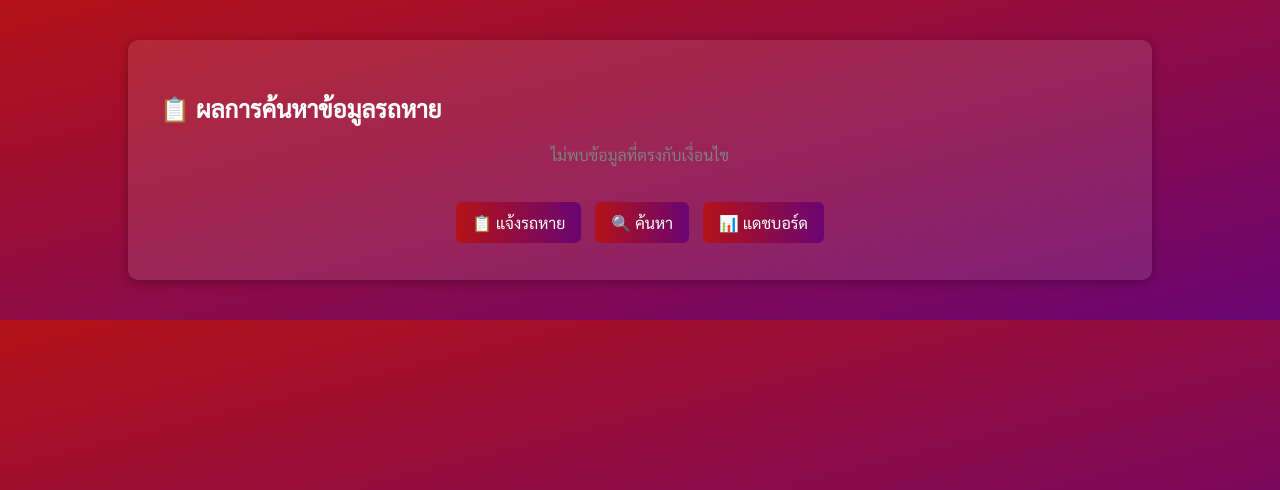
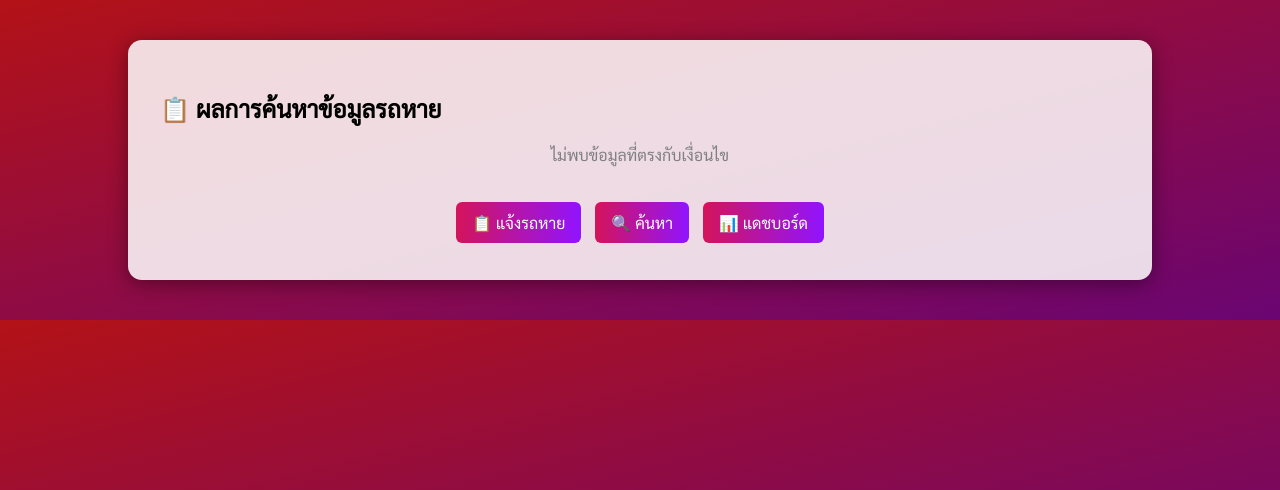
Before and after one commit to kong3161/lostcar, a FastAPI app: template templates/results.html in a window 1280 px wide. Shown: the top 490 px of the page. Run offline with FastAPI, Linux system fonts and the light colour scheme; the template is opened without the code that fills it, so the values that code supplies are empty.

```diff
--- a/templates/results.html
+++ b/templates/results.html
@@ -14,23 +14,34 @@
     .container {
       max-width: 960px;
       margin: auto;
-      background: rgba(255, 255, 255, 0.1);
+      background: rgba(255, 255, 255, 0.85);
+      color: black;
       padding: 2rem;
-      border-radius: 10px;
-      box-shadow: 0 2px 10px rgba(0, 0, 0, 0.3);
+      border-radius: 14px;
+      box-shadow: 0 4px 20px rgba(0, 0, 0, 0.4);
     }
-    .item { margin-bottom: 2rem; border-bottom: 1px solid #ddd; padding-bottom: 1rem; }
+    .item {
+      margin-bottom: 2rem;
+      border-bottom: 1px solid rgba(255, 255, 255, 0.3);
+      padding-bottom: 1rem;
+    }
     iframe { width: 100%; height: 280px; border: none; margin-top: 1rem; }
     .btn-group { text-align: center; margin-top: 2rem; }
     .btn {
       display: inline-block;
-      background: linear-gradient(to right, #b31217, #6a0572);
+      background: linear-gradient(to right, #d4145a, #9114ff);
       color: white;
       padding: 10px 16px;
       border-radius: 6px;
       text-decoration: none;
       margin: 5px;
       border: none;
+      transition: transform 0.2s, box-shadow 0.2s;
+    }
+
+    .btn:hover {
+      transform: translateY(-2px);
+      box-shadow: 0 4px 10px rgba(0,0,0,0.3);
     }
     .btn.disabled { background: #999; pointer-events: none; }
     .debug { background: #f8f9fa; padding: 1rem; margin-top: 2rem; font-size: 0.85rem; border-radius: 8px; white-space: pre-wrap; }
```
